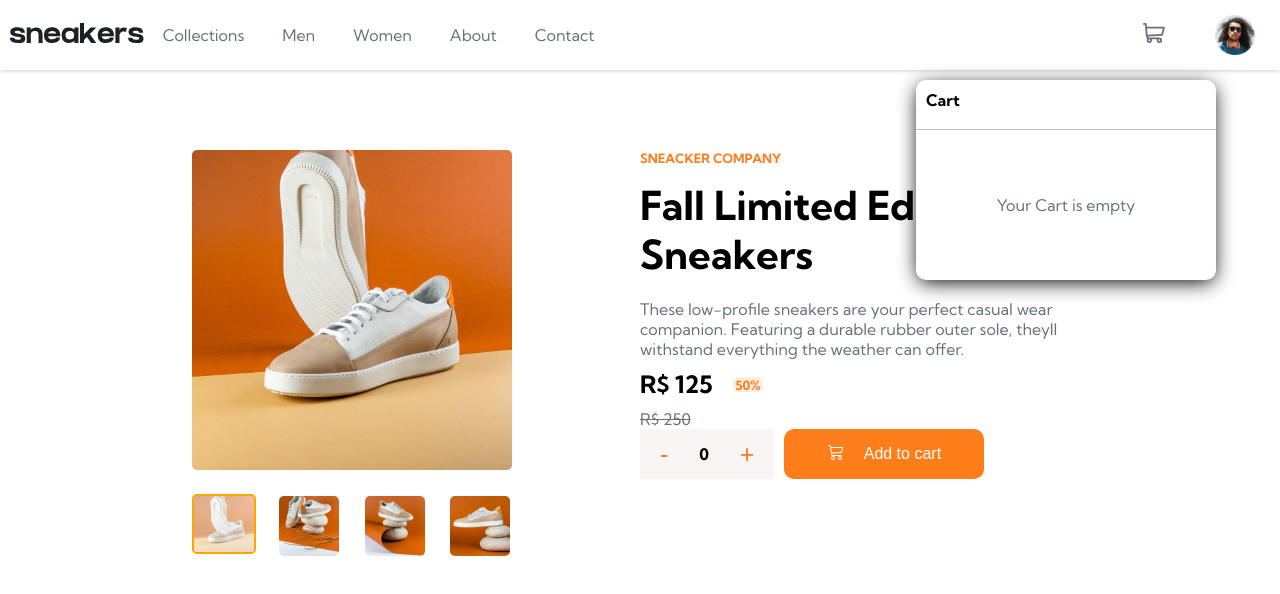
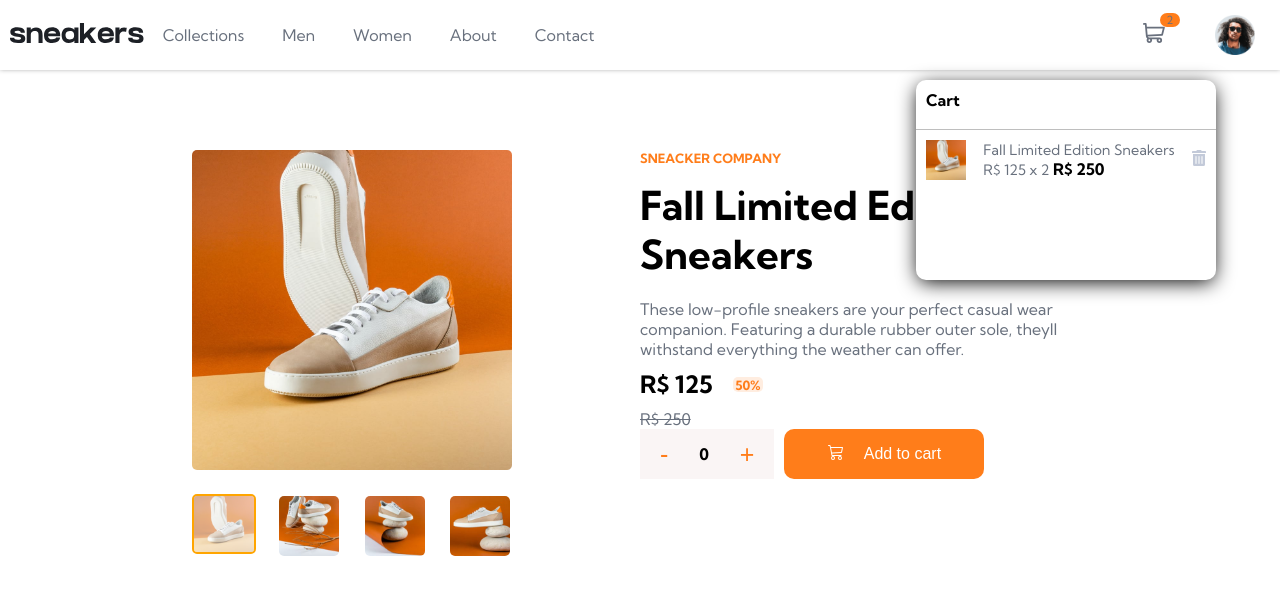
Before and after one commit to Heber-Reis/EcommerceReact, a Next.js app: page / in a window 1280 px wide. Both pictures are taken after a click on the button 1154 px from the left and 35 px from the top of the page. Shown: the top 594 px of the page. Built offline with nearby package versions, Linux system fonts and the light colour scheme.

Commit message:
criado context

```diff
--- a/pages/_app.jsx
+++ b/pages/_app.jsx
@@ -1,14 +1,14 @@
 import Head from "next/head";
 import "../style.css";
+
 
 function App ({ Component, pageProps }) {
   return(
     <>
       <Head>
         <title>Sneakers</title>
-
       </Head>
-      <Component {...pageProps}/>
+      <Component {...pageProps} />
     </>
   )
 }
--- a/pages/index.jsx
+++ b/pages/index.jsx
@@ -1,11 +1,10 @@
 
+import { render } from "react-dom";
 import Home from "../src/components/Home/Home";
 
 function HomePage () {
   return(
-    <div>
       <Home/>
-    </div>
   )
 }
 
--- a/src/components/AddCart/AddCart.jsx
+++ b/src/components/AddCart/AddCart.jsx
@@ -1,13 +1,14 @@
 import { BsCart3 } from "react-icons/bs";
 
 import styles from "./style.module.css";
-
 import Button from "../Button/Button";
-import { useState } from "react";
+import { useState, useContext } from "react";
+import { ItemsCart } from "../../context/ItemsCart"
 
 function AddCart ({setProps}) {
 
   const [Quantity, setQuantity] = useState(0);
+  const { setItem } = useContext(ItemsCart);
 
   return(
     <div className={styles.AddCart}>
@@ -23,7 +24,7 @@ function AddCart ({setProps}) {
         >+</button>
       </div>
       <Button icon={<BsCart3 fill="white" />}
-              onClick={() => setProps(Quantity)}
+              onClick={() => setItem(Quantity)}
       >
         Add to cart
       </Button>
--- a/src/components/Cart/Cart.jsx
+++ b/src/components/Cart/Cart.jsx
@@ -1,23 +1,28 @@
 import styles from "./style.module.css";
 
+import { ItemsCart } from "../../context/ItemsCart";
+import { useContext } from "react";
+
 function Cart ({ImageProduct, Title, Price, Quantity}) {
+
+  const { totalItems } = useContext(ItemsCart);
   return(
     <div className={styles.Cart}>
       <p className={styles.CartTitle}>Cart</p>
       <div className={styles.Items}>
         {
-          ((Quantity != undefined) && (Quantity != 0)) &&
+          (totalItems != 0) &&
             <div className={styles.ItemInfo}>
               <img src={`/images/${ImageProduct}-thumbnail.jpg`} width={"40px"} />
               <div className={styles.Info}>
                 <p>{Title}</p>
-                <p>R$ {Price} x {Quantity} <span className={styles.FinalPrice}> R$ {Price * Quantity}</span></p>
+                <p>R$ {Price} x {totalItems} <span className={styles.FinalPrice}> R$ {Price * totalItems}</span></p>
               </div>
               <button className={styles.Delete}><img src={"/images/icon-delete.svg"} /></button>
             </div>
         }
         {
-          ((Quantity === undefined) || (Quantity === 0)) &&
+          (totalItems === 0) &&
               <div className={styles.Empty}>Your Cart is empty</div>
         }
       </div>
--- a/src/components/Home/Home.jsx
+++ b/src/components/Home/Home.jsx
@@ -8,11 +8,14 @@ import ItemImage from "../ItemImage/ItemImage";
 import Menu from "../Menu/Menu";
 import Info from "../Informations/Info";
 
+import { ItemsCart } from "../../context/ItemsCart";
 function Home() {
 
   const [totalItems, setTotalitems] = useState(2);
   const [showPopup, setShowpopup] = useState(false);
   const [responsiveMenu, setResponsivemenu] = useState(false);
+
+  console.log(totalItems);
 
   const images = ["image-product-1", "image-product-2", "image-product-3", "image-product-4"];
 
@@ -20,7 +23,10 @@ function Home() {
     Title: "Fall Limited Edition Sneakers",
     Price: 125,
     Image: "image-product-1",
-    Quantity: totalItems
+  }
+
+  const handleItems = (total) => {
+    setTotalitems(total)
   }
 
   return (
@@ -37,6 +43,7 @@ function Home() {
             <Menu/>
           </div>
       }
+      <ItemsCart.Provider value={{totalItems, setItem: handleItems}}>
       <div className={styles.Body}>
         <div className={classNames(styles.NoFilter,{[styles.Filter] : responsiveMenu})}></div>
         {
@@ -65,11 +72,11 @@ function Home() {
               description={"These low-profile sneakers are your perfect casual wear companion. Featuring a durable rubber outer sole, theyll withstand everything the weather can offer."}
               price={250}
               discount={0.5}
-              setProps={setTotalitems}
             />
           </div>
         </div>
       </div>
+      </ItemsCart.Provider>
     </div>
   )
 }
--- a/src/components/Informations/Info.jsx
+++ b/src/components/Informations/Info.jsx
@@ -3,10 +3,9 @@ import styles from "./style.module.css";
 import AddCart from "../AddCart/AddCart";
 import { useEffect, useState } from "react";
 
-function Info ({title, description, price, discount, setProps}) {
+function Info ({title, description, price, discount}) {
 
   const finalPrice = price * discount;
-  const [Quantity, setQuantity] = useState(0);
 
 
 
@@ -20,10 +19,7 @@ function Info ({title, description, price, discount, setProps}) {
         <p className={styles.Discount}>{`${discount*100}%`}</p>
       </div>
       <p className={styles.InitialPrice}>{`R$ ${price}`}</p>
-      <AddCart setProps={setQuantity}/>
-      {
-        setProps(Quantity)
-      }
+      <AddCart />
     </div>
   )
 }
--- /dev/null
+++ b/src/context/ItemsCart.jsx
@@ -0,0 +1,3 @@
+import { createContext } from "react";
+
+export const ItemsCart = createContext()
```
